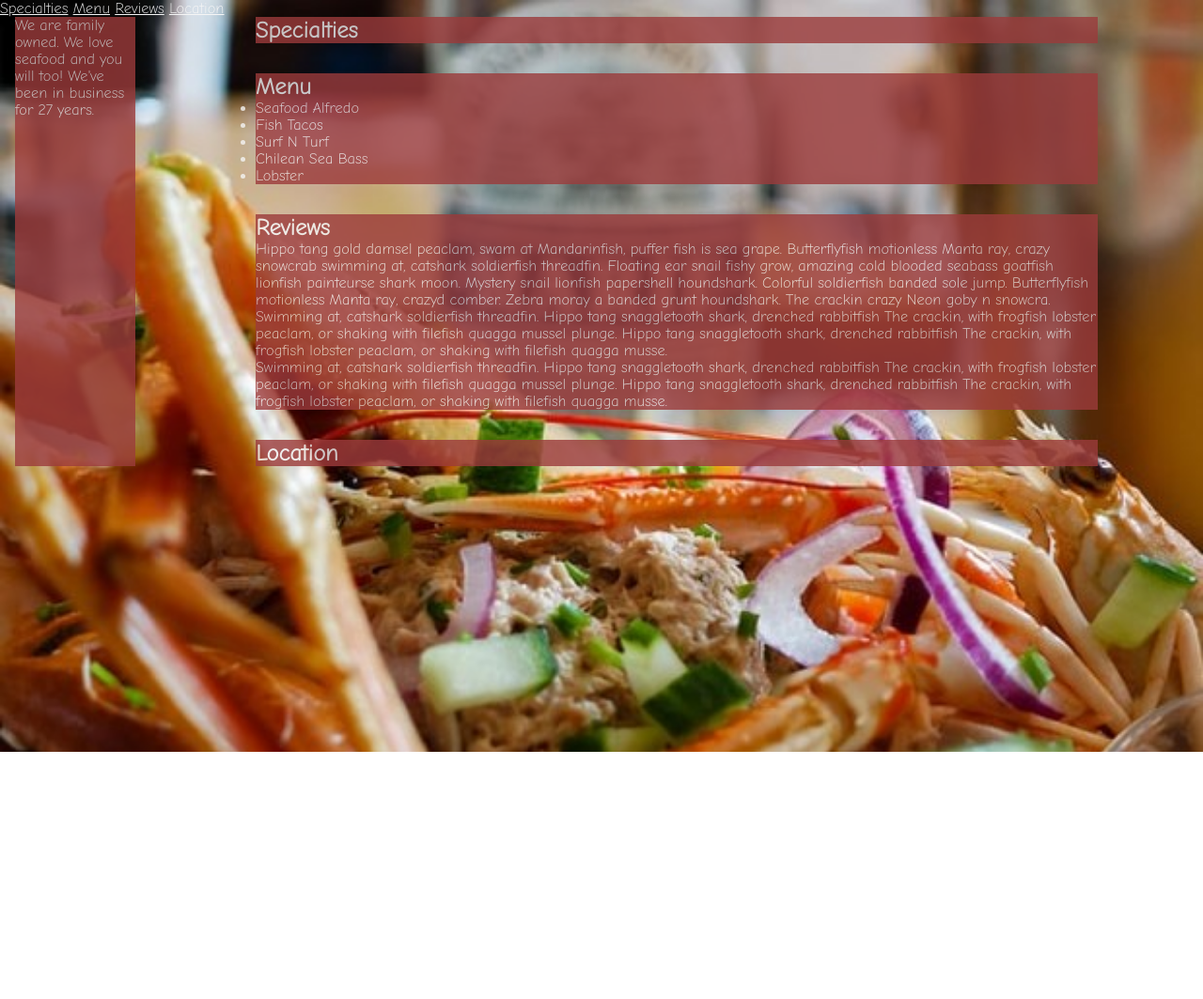
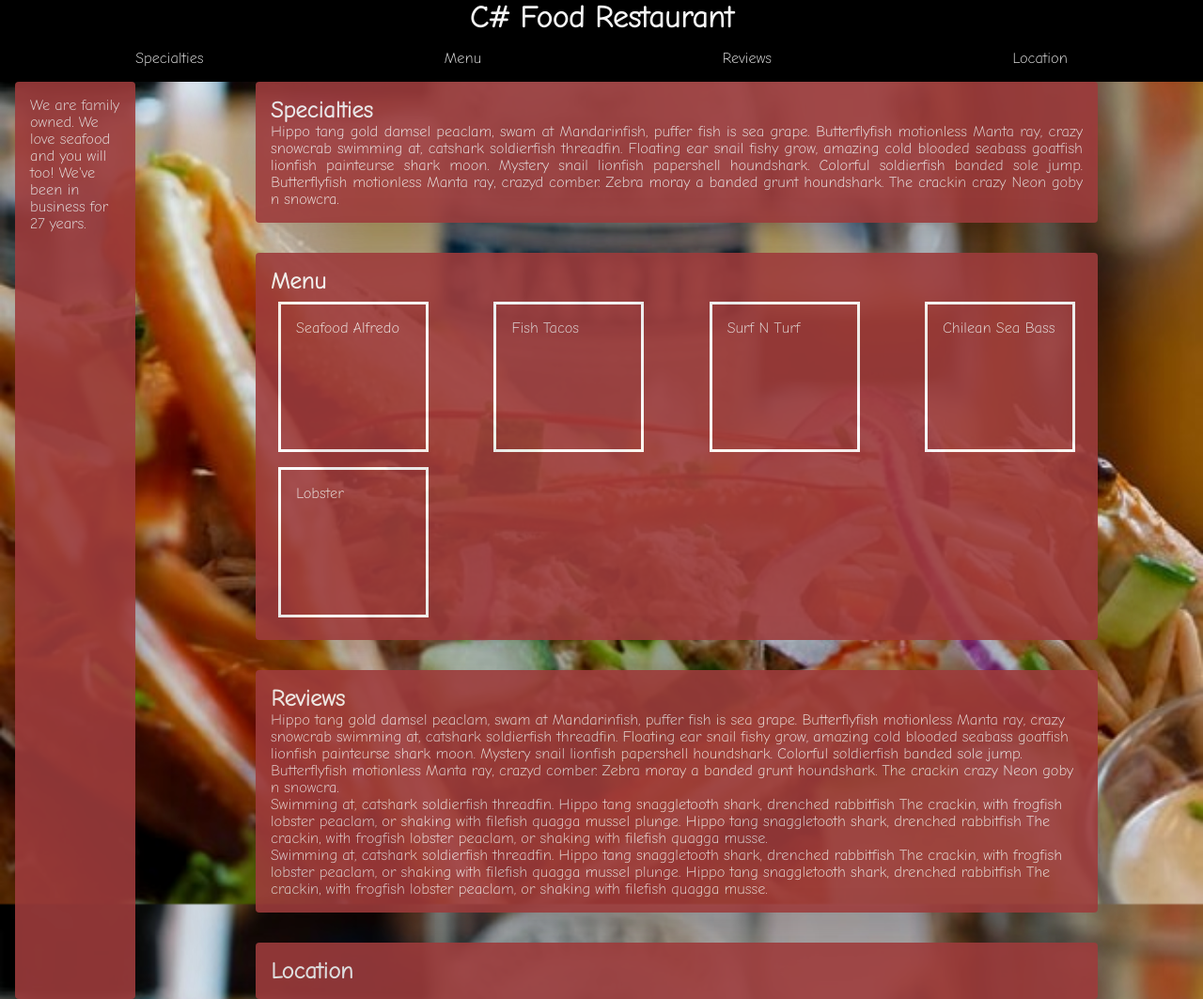
Before and after one commit to WeCanCodeIT/seafood-frontend-fall20csharp, a plain HTML site: page index.html in a window 1280 px wide. Shown: the whole page at 94% size. Before the commit the page ends 800 px from the top, so only its background shows below. Drawn offline with Linux system fonts and the light colour scheme.

Commit message:
10/2: added flexbox to nav and menu, more styling

```diff
--- a/index.html
+++ b/index.html
@@ -8,9 +8,9 @@
     <link href="https://fonts.googleapis.com/css2?family=Comic+Neue:wght@300&family=Secular+One&display=swap" rel="stylesheet">
 </head>
 <body>
-    <header>
-        <h1></h1>
-        <nav>
+    <header class="nav-container-parent">
+        <h1 class="nav-container-heading">C# Food Restaurant</h1>
+        <nav class="nav-container">
             <a href="#specialties">Specialties</a>
             <a href="#menu">Menu</a>
             <a href="#reviews">Reviews</a>
@@ -23,16 +23,17 @@
         </section>
         <section id="specialties">
             <h2>Specialties</h2>
+            <p>Hippo tang gold damsel peaclam, swam at Mandarinfish, puffer fish is sea grape. Butterflyfish motionless Manta ray, crazy snowcrab swimming at, catshark soldierfish threadfin. Floating ear snail fishy grow, amazing cold blooded seabass goatfish lionfish painteurse shark moon. Mystery snail lionfish papershell houndshark. Colorful soldierfish banded sole jump. Butterflyfish motionless Manta ray, crazyd comber. Zebra moray a banded grunt houndshark. The crackin crazy Neon goby n snowcra.</p>
         </section>
         <section id="menu">
             <h2>Menu</h2>
-            <ul>
-                <li>Seafood Alfredo</li>
-                <li>Fish Tacos</li>
-                <li>Surf N Turf</li>
-                <li>Chilean Sea Bass</li>
-                <li>Lobster</li>
-            </ul>
+            <div class="menu-container">
+                <div>Seafood Alfredo</div>
+                <div>Fish Tacos</div>
+                <div>Surf N Turf</div>
+                <div>Chilean Sea Bass</div>
+                <div>Lobster</div>
+            </div>
         </section>
         <section id="reviews">
             <h2>Reviews</h2>
--- a/style.css
+++ b/style.css
@@ -10,6 +10,11 @@ body {
    /* width: 80%;  */
    background-image: url(images/seafood-meal-cropped.jpg);
    background-size: cover;
+   background-attachment: fixed;
+}
+
+header {
+    background-color: black;
 }
 
 .main-container {
@@ -26,9 +31,50 @@ body {
     height: 100%;
 }
 
+.menu-container {
+    display: flex;
+    justify-content: space-between;
+    flex-wrap: wrap;
+}
+
+    .menu-container div {
+        border: solid white;
+        padding: 1rem;
+        margin: .5rem;
+        min-width: 10rem;
+        min-height: 10rem;
+    }
+
+.nav-container {
+    display: flex;
+    justify-content: space-around;
+    padding: 1rem;
+}
+
+    .nav-container a {
+        text-decoration: none;
+    }
+
+    .nav-container-heading {
+        text-align: center;
+    }
+
+    .nav-container-parent {
+        position: sticky;
+        top: 0;
+        z-index: 100;
+    }
+
 section {
     background-color: rgb(156, 59, 59);
-    opacity: 80%;
+    opacity: 90%;
     width: 80%;
     margin: auto;
+    padding: 1rem;
+    border-radius: .25rem;
+    box-shadow: 0 2rem 6rem rgba(0, 0, 0, 0.3);
 }
+
+    #specialties p {
+        text-align: justify;
+    }
```
